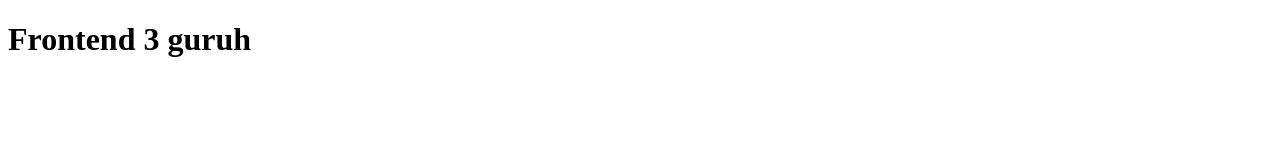
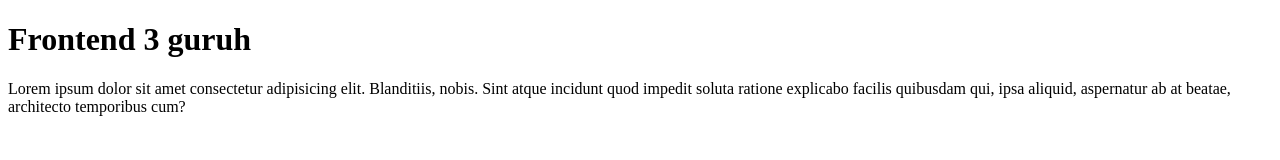
Before and after one commit to mukhammadali010/test18, a plain HTML site: page index.html in a window 1280 px wide. Drawn offline with Linux system fonts and the light colour scheme.

Commit message:
p tegi qoshildi

```diff
--- a/index.html
+++ b/index.html
@@ -8,5 +8,6 @@
 </head>
 <body>
     <h1>Frontend 3 guruh</h1>
+    <p>Lorem ipsum dolor sit amet consectetur adipisicing elit. Blanditiis, nobis. Sint atque incidunt quod impedit soluta ratione explicabo facilis quibusdam qui, ipsa aliquid, aspernatur ab at beatae, architecto temporibus cum?</p>
 </body>
 </html>
```
